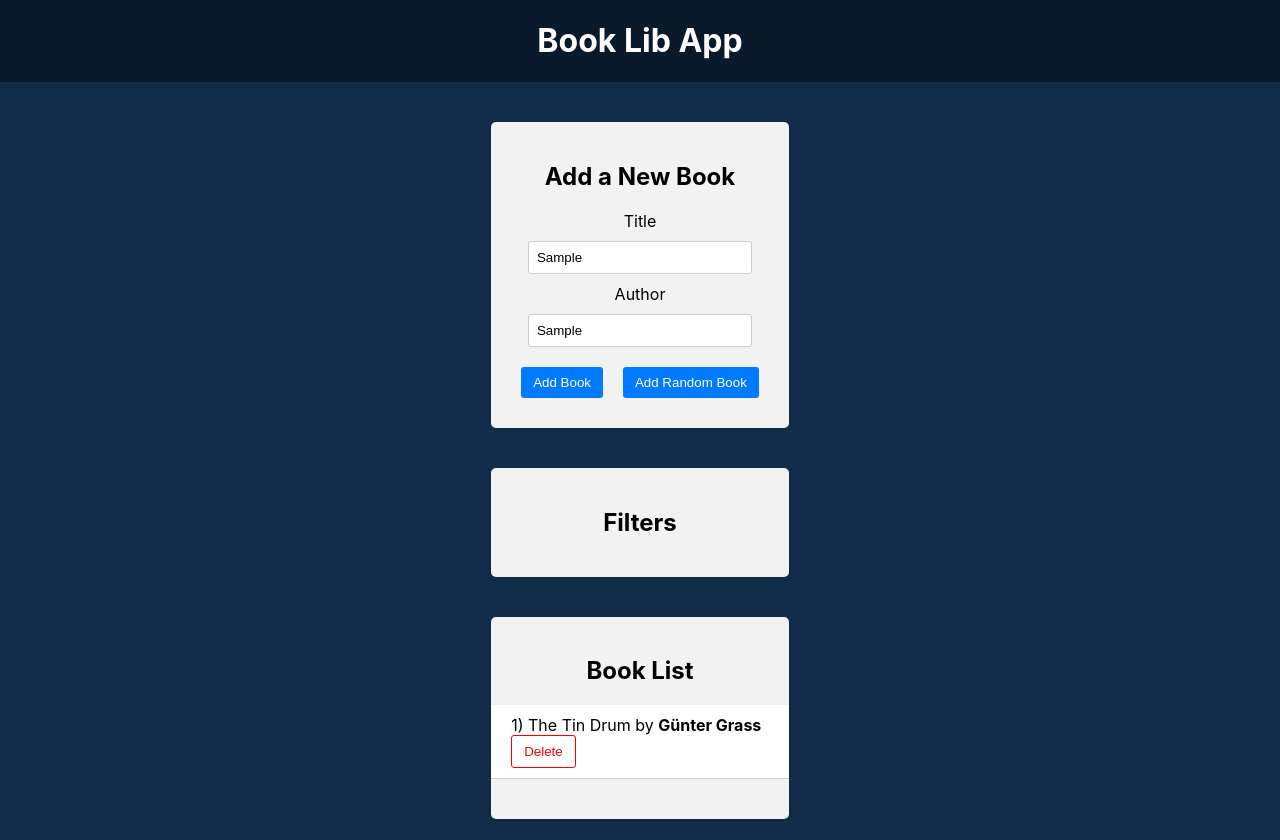
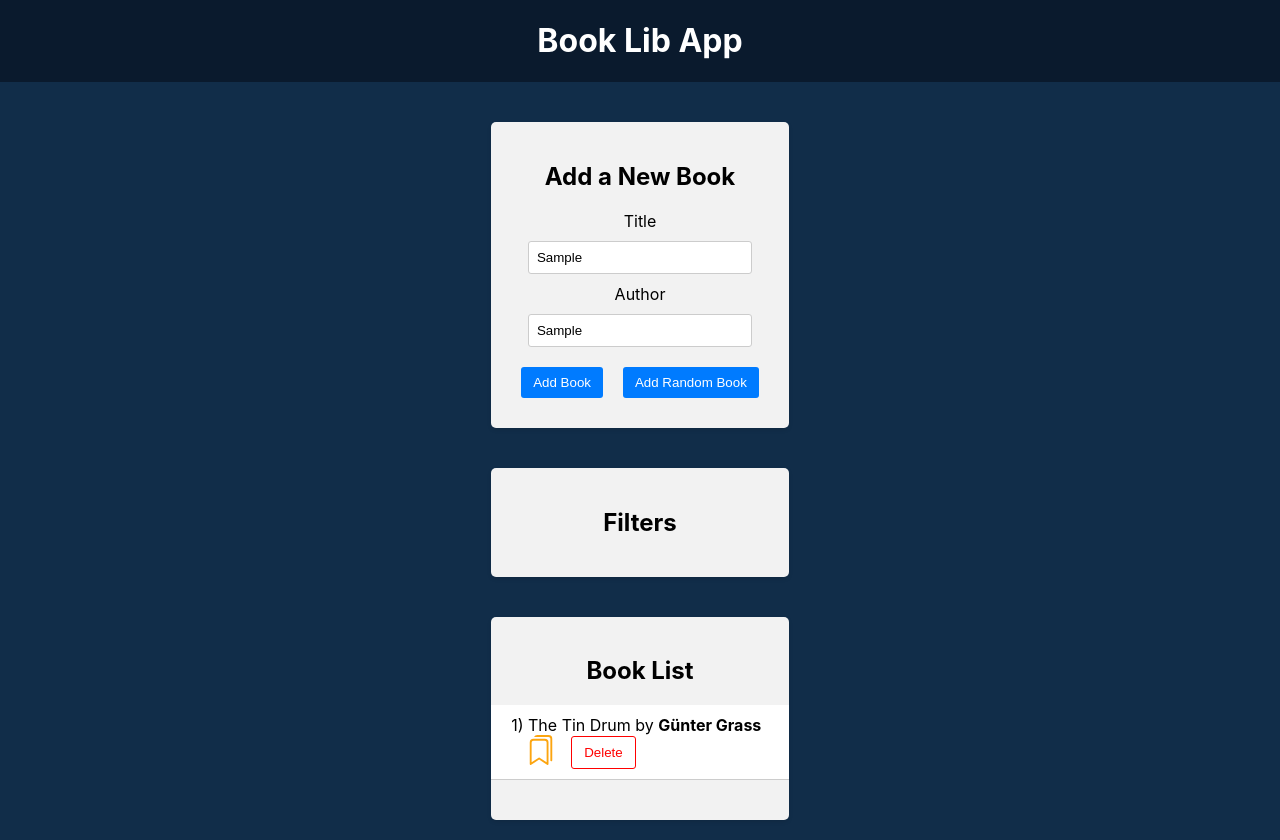
Before and after one commit to Andrei29SE/React-redux, a React (Create React App) app in the folder front-end/: page / in a window 1280 px wide. Both pictures are taken after typing "Sample", "Sample" into the empty fields and a click on the button "Add Random Book". Built offline with nearby package versions, Linux system fonts and the light colour scheme.

Commit message:
6- added favourite toggle button

```diff
--- a/front-end/package.json
+++ b/front-end/package.json
@@ -9,6 +9,7 @@
     "@testing-library/user-event": "^13.5.0",
     "react": "^18.3.1",
     "react-dom": "^18.3.1",
+    "react-icons": "^5.3.0",
     "react-redux": "^9.1.2",
     "react-scripts": "5.0.1",
     "uuid": "^10.0.0",
--- a/front-end/src/components/BookForm/BookForm.js
+++ b/front-end/src/components/BookForm/BookForm.js
@@ -17,6 +17,7 @@ function BookForm() {
     const randomBookWithId = {
       ...randomBook,
       id: uuidv4(),
+      isFavourite: false,
     }
     dispatch(addBook(randomBookWithId))
   }
@@ -28,6 +29,7 @@ function BookForm() {
         title: title,
         author: author,
         id: uuidv4(),
+        isFavourite: false,
       }
 
       dispatch(addBook(book))
--- a/front-end/src/components/BookList/BookList.css
+++ b/front-end/src/components/BookList/BookList.css
@@ -52,9 +52,9 @@
 }
 
 .book-list .star-icon {
-  width: 24px;
-  height: 24px;
-  margin: 0 20px;
+  width: 30px;
+  height: 30px;
+  margin: 0 15px;
   cursor: pointer;
   transition: color 0.3s ease;
   color: #fca510;
--- a/front-end/src/components/BookList/BookList.js
+++ b/front-end/src/components/BookList/BookList.js
@@ -1,12 +1,16 @@
 import './BookList.css'
 import { useDispatch, useSelector } from 'react-redux'
-import { deleteBook } from '../../redux/books/actionCreators'
+import { deleteBook, toggleFavourite } from '../../redux/books/actionCreators'
+import { BsBookmarks, BsBookmarksFill } from 'react-icons/bs'
 
 function BookList() {
   const books = useSelector((state) => state.books)
   const dispatch = useDispatch()
   const handleOnDeleteBook = (id) => {
     dispatch(deleteBook(id))
+  }
+  const handleToggleFavourite = (id) => {
+    dispatch(toggleFavourite(id))
   }
   return (
     <div className='app-block book-list'>
@@ -20,6 +24,13 @@ function BookList() {
               <div className='book-info'>
                 {++i}) {book.title} by <strong>{book.author}</strong>
                 <div className='book-actions'>
+                  <span onClick={() => handleToggleFavourite(book.id)}>
+                    {book.isFavourite ? (
+                      <BsBookmarksFill className='star-icon' />
+                    ) : (
+                      <BsBookmarks className='star-icon' />
+                    )}
+                  </span>
                   <button onClick={() => handleOnDeleteBook(book.id)}>Delete</button>
                 </div>
               </div>
--- a/front-end/src/redux/books/actionCreators.js
+++ b/front-end/src/redux/books/actionCreators.js
@@ -12,3 +12,9 @@ export const deleteBook = (id) => {
     payload: id,
   }
 }
+export const toggleFavourite = (id) => {
+  return {
+    type: a.TOGGLE_FAVOURITE,
+    payload: id,
+  }
+}
--- a/front-end/src/redux/books/actionTypes.js
+++ b/front-end/src/redux/books/actionTypes.js
@@ -1,3 +1,3 @@
 export const ADD_BOOK = 'ADD_BOOK'
 export const DELETE_BOOK = 'DELETE_BOOK'
-export const ADD_FAVOURITE_BOOK = 'ADD_FAVOURITE_BOOK'
+export const TOGGLE_FAVOURITE = 'TOGGLE_FAVOURITE'
--- a/front-end/src/redux/books/reducer.js
+++ b/front-end/src/redux/books/reducer.js
@@ -6,7 +6,10 @@ const booksReducer = (state = initialState, action) => {
       return [...state, action.payload]
     case a.DELETE_BOOK:
       return state.filter((book) => book.id !== action.payload)
-
+    case a.TOGGLE_FAVOURITE:
+      return state.map((book) =>
+        book.id === action.payload ? { ...book, isFavourite: !book.isFavourite } : book
+      )
     default:
       return state
   }
```
Also changed, not shown: 1 other file (tests, documents, lock files or other folders).
